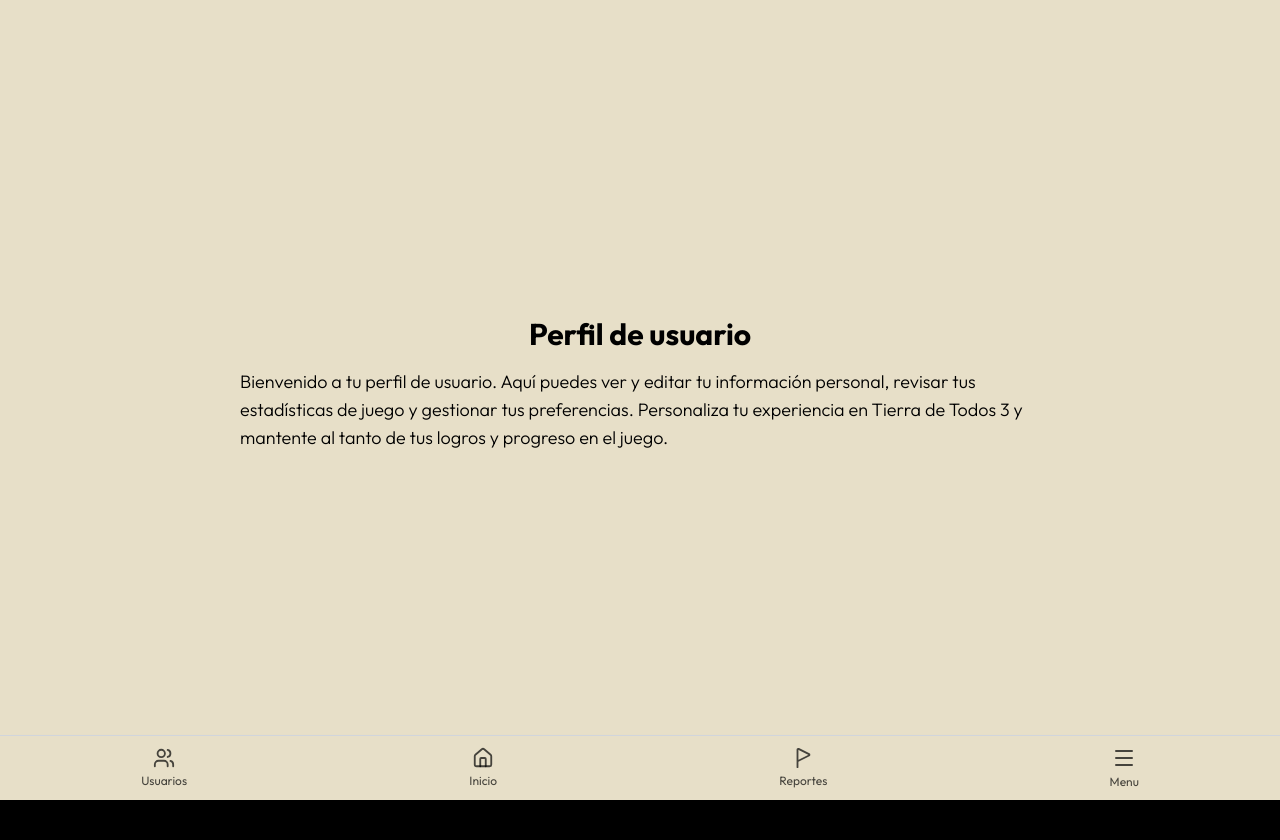
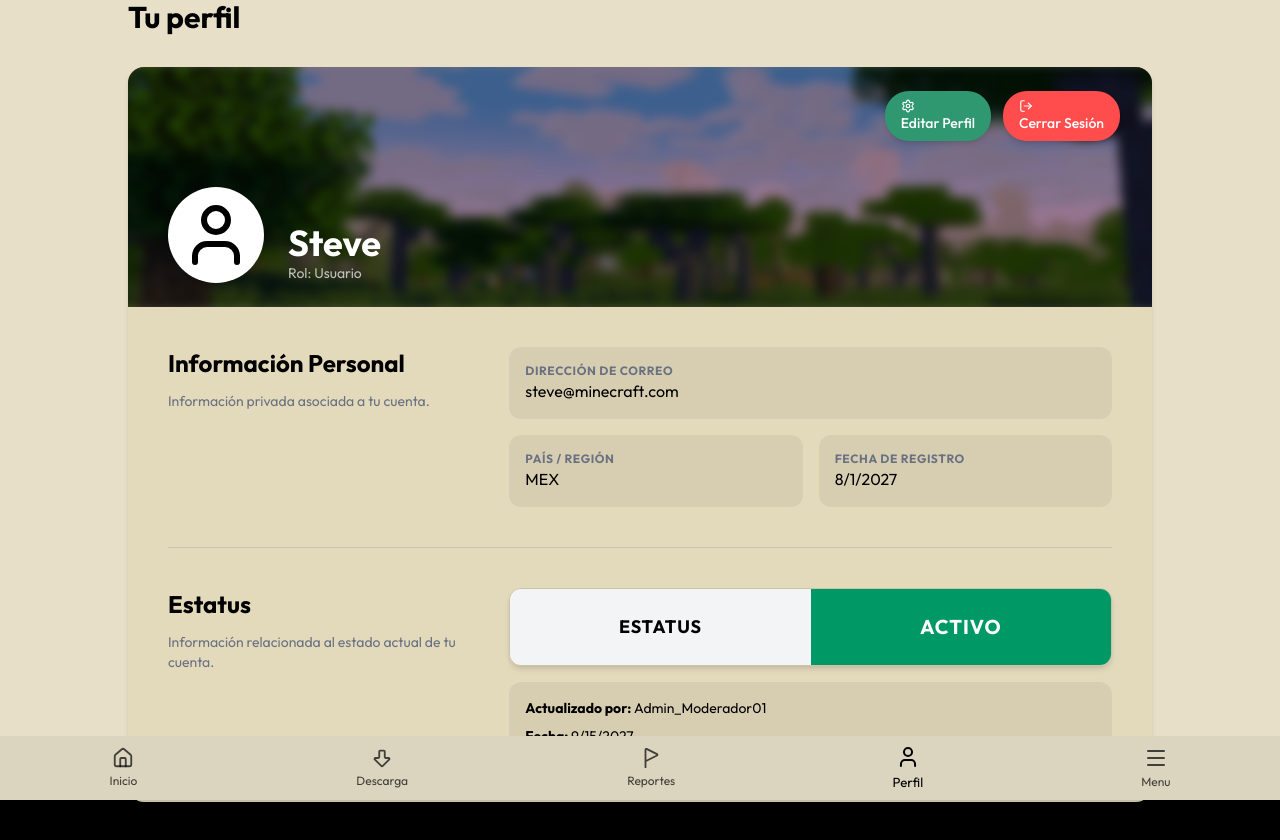
Before and after one commit to DannDato/TierraDeTodos, a React (Vite) app in the folder frontend/: page /profile in a window 1280 px wide. Shown: the top 840 px of the page. Built offline with nearby package versions, Linux system fonts and the light colour scheme.

Commit message:
Pantalla de perfil

```diff
--- a/frontend/src/App.jsx
+++ b/frontend/src/App.jsx
@@ -12,6 +12,7 @@ import Configuration from "./pages/user/configuration";
 import Start from "./pages/user/start";
 import UsersControl from "./pages/user/usersControl";
 import Reports from "./pages/user/reports";
+import Download from "./pages/user/download";
 
 const App = function App() {
   useEffect(() => {
@@ -28,6 +29,7 @@ const App = function App() {
       <Route path="/start" element={<DashboardLayout><Start /></DashboardLayout>}/>
       <Route path="/userscontrol" element={<DashboardLayout><UsersControl /></DashboardLayout>}/>
       <Route path="/reports" element={<DashboardLayout><Reports /></DashboardLayout>}/>
+      <Route path="/download" element={<DashboardLayout><Download /></DashboardLayout>}/>
     </Routes>
   );
 }
--- a/frontend/src/assets/styles/global.css
+++ b/frontend/src/assets/styles/global.css
@@ -9,6 +9,7 @@
   --black-color: #000000;
   --gray-color: #808080;
   --gray-dark-color: #0f0f0f;
+  --gray-light-color: #e3d9bb;
   --cancel-color: #ff4d4d;
 
   --hover-primary: #4a6b9e;
--- a/frontend/src/components/menuBar.jsx
+++ b/frontend/src/components/menuBar.jsx
@@ -9,6 +9,7 @@ import {
   FlagTriangleRight,
   Settings,
   Info,
+  ArrowBigDown,
 } from "lucide-react";
 
 function MenuBar() {
@@ -17,12 +18,13 @@ function MenuBar() {
   const [isOpen, setIsOpen] = useState(false);
 
   const menuItems = [
-    { id: 0, name: "Usuarios", icon: Users, path: "/userscontrol", target: "_self", shortAccess: true },
-    { id: 1, name: "Inicio", icon: Home, path: "/start", target: "_self", shortAccess: true },
-    { id: 2, name: "Reportes", icon: FlagTriangleRight, path: "/reports", target: "_self", shortAccess: true },
-    { id: 3, name: "Perfil", icon: User, path: "/profile", target: "_self", shortAccess: false },
-    { id: 4, name: "Configuración", icon: Settings, path: "/configuration", target: "_self", shortAccess: false },
-    { id: 5, name: "Acerca de", icon: Info, path: "/aboutapp", target: "_self", shortAccess: false },
+    { id: 0, name: "Inicio", icon: Home, path: "/start", target: "_self", shortAccess: true },
+    { id: 1, name: "Usuarios", icon: Users, path: "/userscontrol", target: "_self", shortAccess: false },
+    { id: 2, name: "Descarga", icon: ArrowBigDown, path: "/download", target: "_self", shortAccess: true },
+    { id: 3, name: "Reportes", icon: FlagTriangleRight, path: "/reports", target: "_self", shortAccess: true },
+    { id: 4, name: "Perfil", icon: User, path: "/profile", target: "_self", shortAccess: true },
+    { id: 5, name: "Configuración", icon: Settings, path: "/configuration", target: "_self", shortAccess: false },
+    { id: 6, name: "Acerca de", icon: Info, path: "/aboutapp", target: "_self", shortAccess: false },
   ];
 
   const handleNavigate = (path, target) => {
@@ -37,15 +39,15 @@ function MenuBar() {
   return (
     <>
       {/* BOTTOM BAR */}
-      <nav className="fixed bottom-0 left-0 w-full bg-[var(--white-color)] border-t border-gray-300 z-50 shadow-lg">
-        <div className="flex justify-around items-center h-16">
+      <nav className="fixed bottom-0 left-0 w-full bg-[var(--white-color)] z-50 shadow-lg">
+
+        <div className="flex justify-around items-center h-16 bg-black/5">
 
           {menuItems
             .filter((item) => item.shortAccess)
             .map((item) => {
               const Icon = item.icon;
               const isActive = location.pathname === item.path;
-
               return (
                 <button
                   key={item.id}
--- /dev/null
+++ b/frontend/src/pages/user/download.jsx
@@ -0,0 +1,65 @@
+import { useEffect } from "react";
+import { useLocation, useNavigate } from "react-router-dom";
+import Button from "../../elements/button";
+
+
+
+function Download() {
+  return (
+    <>
+      <section className="h-screen flex items-center justify-center bg-[var(--white-color)] px-4">
+
+        {/* Contenedor Principal */}
+        <div className="w-full max-w-5xl bg-[var(--gray-light-color)] text-[var(--black-color)] rounded-2xl overflow-hidden relative shadow-2xl">
+
+            {/* Contenedor del Banner (Aquí definimos la altura mínima y centramos todo) */}
+            <div className="relative w-full overflow-hidden flex flex-col items-center justify-center min-h-[450px] md:min-h-[500px]">
+
+              {/* 1. IMAGEN DE FONDO (Absolute, al fondo) */}
+              <img
+                src="/img/banner.webp"
+                alt="Minecraft Landscape"
+                className="absolute inset-0 h-full w-full object-cover blur-[5px] scale-110 z-0"
+              />
+
+              {/* 2. CAPA OSCURA / OVERLAY (Absolute, encima de la imagen) */}
+              <div className="absolute inset-0 bg-[var(--gray-color)]/40 z-0" />
+
+              {/* 3. CONTENIDO (Relative, por encima de todo gracias al z-10) */}
+              <div className="relative z-10 flex flex-col items-center justify-center text-center w-full h-full p-8 md:p-16">
+
+                <img
+                  src="img/tdt3.webp"
+                  alt="Tierra de Todos Logo"
+                  className="w-full max-w-[450px] mb-6 drop-shadow-[0_0_15px_rgba(255,255,255,0.1)]"
+                />
+
+                <p className="text-[var(--white-color)] text-lg md:text-xl font-medium tracking-wide mb-8 drop-shadow-md">
+                  Descarga ahora el launcher oficial de Tierra de Todos,<br className="hidden sm:block" />
+                  ¡sé parte de esta nueva historia!
+                </p>
+
+                <Button variant="primary" size="lg" className="flex flex-row items-center justify-center gap-3">
+                {/* Icono de Windows en SVG, color blanco (fill-white) */}
+                <svg
+                  xmlns="http://www.w3.org/2000/svg"
+                  viewBox="0 0 448 512"
+                  className="w-5 h-5 fill-white"
+                >
+                  <path d="M0 93.7l183.6-25.3v177.4H0V93.7zm0 324.6l183.6 25.3V268.4H0v149.9zm203.8 28L448 31.6v214.2H203.8v198.4zm0-397.9V268.4H448V86.8l-244.2 33.5z"/>
+                </svg>
+
+                Descargar para Windows
+              </Button>
+
+
+              </div>
+            </div>
+
+        </div>
+      </section>
+    </>
+  );
+}
+
+export default Download;
--- a/frontend/src/pages/user/profile.jsx
+++ b/frontend/src/pages/user/profile.jsx
@@ -1,23 +1,224 @@
-
-import { useEffect } from "react";
-import { useLocation, useNavigate } from "react-router-dom";
+import { useState, useEffect } from "react";
+import { User, LogOut, Settings } from "lucide-react";
+import Button from "../../elements/button";
 
 function Profile() {
+  const Icon = User;
+  const [user, setUser] = useState(null);
 
+  useEffect(() => {
+    const mockUser = {
+      id: 1,
+      username: "Steve",
+      email: "steve@minecraft.com",
+      country: "MEX",
+      role: "Usuario",
+      status: "ACTIVE", // ACTIVE | PENDING | INACTIVE | BANNED
+      statusReason: "Uso de exploits en eventos oficiales",
+      approvedBy: "Admin_Moderador01",
+      statusUpdatedAt: "2027-09-15",
+      createdAt: "2027-08-01",
+    };
+
+    setTimeout(() => {
+      setUser(mockUser);
+    }, 1000);
+  }, []);
+
+  // 🔹 Configuración dinámica de estatus
+  const statusConfig = {
+    ACTIVE: {
+      label: "Activo",
+      color: "bg-emerald-600",
+    },
+    PENDING: {
+      label: "Pendiente",
+      color: "bg-yellow-500",
+    },
+    INACTIVE: {
+      label: "Inactivo",
+      color: "bg-gray-500",
+    },
+    BANNED: {
+      label: "Suspendido",
+      color: "bg-red-600",
+    },
+  };
+
+  if (!user) {
+    return <ProfileSkeleton />;
+  }
+
+  const currentStatus = statusConfig[user.status];
 
   return (
-    <>
-      <section className="h-screen flex items-center justify-center bg-[var(--white-color)]">
-        <div className="max-w-[800px] text-[var(--black-color)] flex flex-col items-center z-20 " >
-          <h1 className="text-3xl font-bold mb-4">Perfil de usuario</h1>
-          <p className="text-lg font-light mb-8">
-            Bienvenido a tu perfil de usuario. Aquí puedes ver y editar tu información personal, revisar tus estadísticas de juego y gestionar tus preferencias. Personaliza tu experiencia en Tierra de Todos 3 y mantente al tanto de tus logros y progreso en el juego.
-          </p>
+    <section className="h-screen flex items-center justify-center bg-[var(--white-color)]">
+      <div className="flex-row w-full max-w-5xl">
+
+        <h1 className="text-2xl md:text-3xl font-bold mb-8">
+          Tu perfil
+        </h1>
+
+        <div className="bg-[var(--gray-light-color)] rounded-2xl overflow-hidden shadow-md">
+
+          {/* Banner */}
+          <div className="relative h-60 w-full overflow-hidden">
+            <img
+              src="/img/banner.webp"
+              alt="Banner"
+              className="absolute inset-0 h-full w-full object-cover blur-[5px] scale-104"
+            />
+            <div className="absolute inset-0 bg-black/40" />
+
+            <div className="absolute bottom-6 left-10 flex items-end gap-6 z-10">
+              <div className="p-3 bg-white rounded-full shadow-lg">
+                <Icon size={72} />
+              </div>
+              <div>
+                <h2 className="text-4xl font-bold text-white">
+                  {user.username}
+                </h2>
+                <p className="text-white/70 text-sm">
+                  Rol: {user.role}
+                </p>
+              </div>
+            </div>
+
+            {/* Botones (lógica futura) */}
+            <div className="absolute top-6 right-8 z-10 flex gap-3">
+              <Button variant="primary" size="sm">
+                <Settings size={14} /> Editar Perfil
+              </Button>
+              <Button variant="cancel" size="sm">
+                <LogOut size={14} /> Cerrar Sesión
+              </Button>
+            </div>
+          </div>
+
+          {/* Información */}
+          <div className="p-10 flex flex-col md:flex-row gap-10">
+            <div className="md:w-1/3">
+              <h2 className="text-2xl font-bold mb-3">
+                Información Personal
+              </h2>
+              <p className="text-sm text-gray-500">
+                Información privada asociada a tu cuenta.
+              </p>
+            </div>
+
+            <div className="md:w-2/3 flex flex-col gap-4">
+              <InfoCard title="Dirección de Correo" value={user.email} />
+              <div className="flex flex-col sm:flex-row gap-4">
+                <InfoCard title="País / Región" value={user.country} />
+                <InfoCard
+                  title="Fecha de Registro"
+                  value={new Date(user.createdAt).toLocaleDateString()}
+                />
+              </div>
+            </div>
+          </div>
+
+          <hr className="mx-10 border-black/10" />
+
+          {/* 🔥 ESTATUS AVANZADO */}
+          <div className="p-10 flex flex-col md:flex-row gap-10">
+
+            <div className="md:w-1/3">
+              <h2 className="text-2xl font-bold mb-3">
+                Estatus
+              </h2>
+              <p className="text-sm text-gray-500">
+                Información relacionada al estado actual de tu cuenta.
+              </p>
+            </div>
+
+            <div className="md:w-2/3 flex flex-col gap-4">
+
+              {/* Ficha tipo dominó */}
+              <div className="flex w-full rounded-xl overflow-hidden shadow-md border border-black/10">
+
+                <div className="flex-1 bg-gray-100 p-6 flex items-center justify-center">
+                  <span className="text-lg font-bold uppercase tracking-wider">
+                    Estatus
+                  </span>
+                </div>
+
+                <div className={`flex-1 ${currentStatus.color} p-6 flex items-center justify-center`}>
+                  <span className="text-xl font-bold text-white uppercase tracking-wider">
+                    {currentStatus.label}
+                  </span>
+                </div>
+              </div>
+
+              {/* Información adicional del estatus */}
+              <div className="bg-black/5 p-4 rounded-xl flex flex-col gap-2 text-sm">
+
+                <div>
+                  <span className="font-bold">Actualizado por: </span>
+                  {user.approvedBy}
+                </div>
+
+                <div>
+                  <span className="font-bold">Fecha: </span>
+                  {new Date(user.statusUpdatedAt).toLocaleDateString()}
+                </div>
+
+                {user.status === "BANNED" && (
+                  <div className="text-red-600 font-semibold">
+                    Motivo: {user.statusReason}
+                  </div>
+                )}
+              </div>
+
+            </div>
+          </div>
         </div>
-      </section>
-    </>
+      </div>
+    </section>
   );
 }
 
+/* 🔹 Componente reutilizable */
+function InfoCard({ title, value }) {
+  return (
+    <div className="bg-black/5 p-4 rounded-xl flex-1">
+      <span className="text-xs font-bold text-gray-500 uppercase tracking-wider block">
+        {title}
+      </span>
+      <span className="text-md">{value}</span>
+    </div>
+  );
+}
+
+/* 🔹 Skeleton Loader */
+function ProfileSkeleton() {
+  return (
+    <section className="h-screen flex items-center justify-center bg-[var(--white-color)]">
+      <div className="w-full max-w-5xl animate-pulse space-y-8">
+
+        {/* Banner Skeleton */}
+        <div className="h-60 bg-[var(--gray-light-color)] rounded-2xl relative overflow-hidden">
+          <div className="absolute inset-0 bg-[var(--primary-color)]/10" />
+        </div>
+
+        {/* Título */}
+        <div className="space-y-4 px-4">
+          <div className="h-6 w-1/3 rounded bg-[var(--gray-light-color)]" />
+
+          {/* Cards */}
+          <div className="h-20 rounded-xl bg-[var(--gray-light-color)]" />
+          <div className="h-20 rounded-xl bg-[var(--gray-light-color)]" />
+        </div>
+
+        {/* Estatus tipo dominó skeleton */}
+        <div className="flex rounded-xl overflow-hidden shadow-sm border border-[var(--gray-color)]/20">
+          <div className="flex-1 h-16 bg-[var(--gray-light-color)]" />
+          <div className="flex-1 h-16 bg-[var(--primary-color)]/30" />
+        </div>
+
+      </div>
+    </section>
+  );
+}
 
 export default Profile;
```
Also changed, not shown: frontend/public/img/icons/windows.svg (added).
